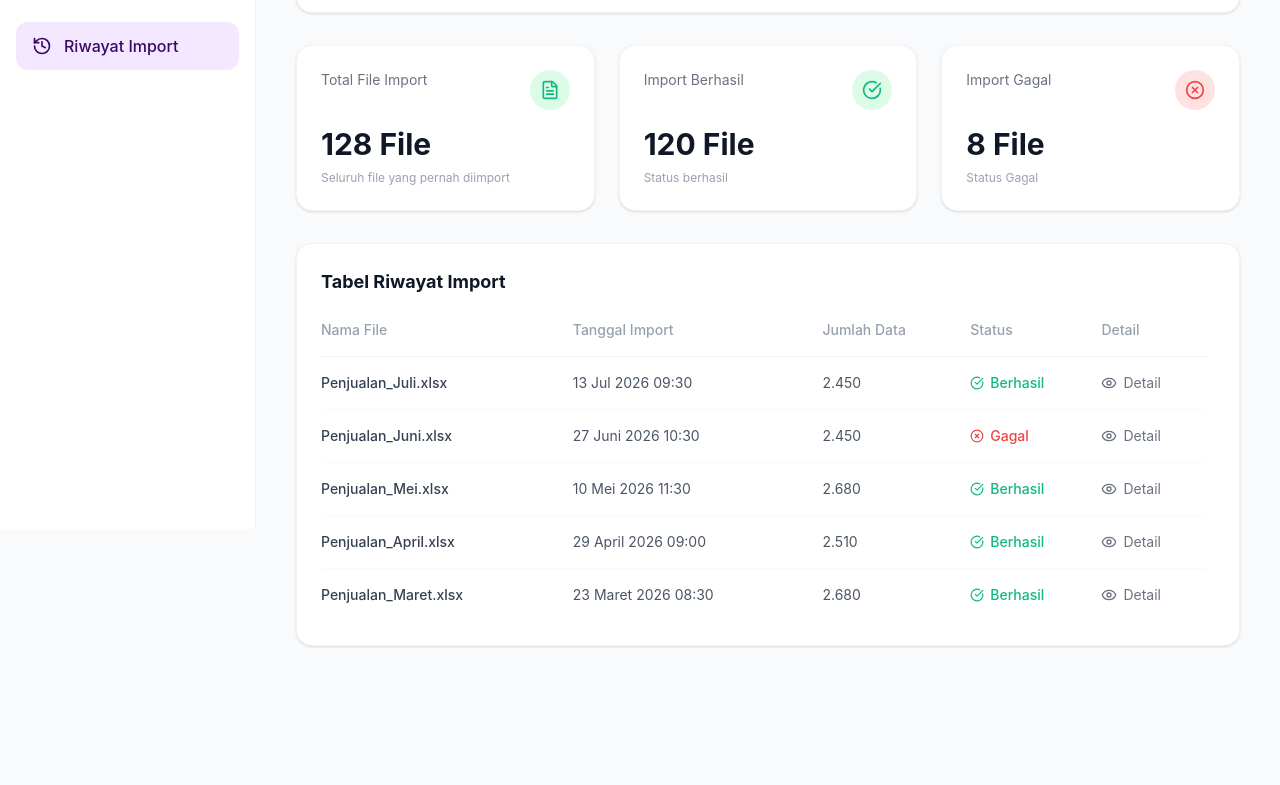
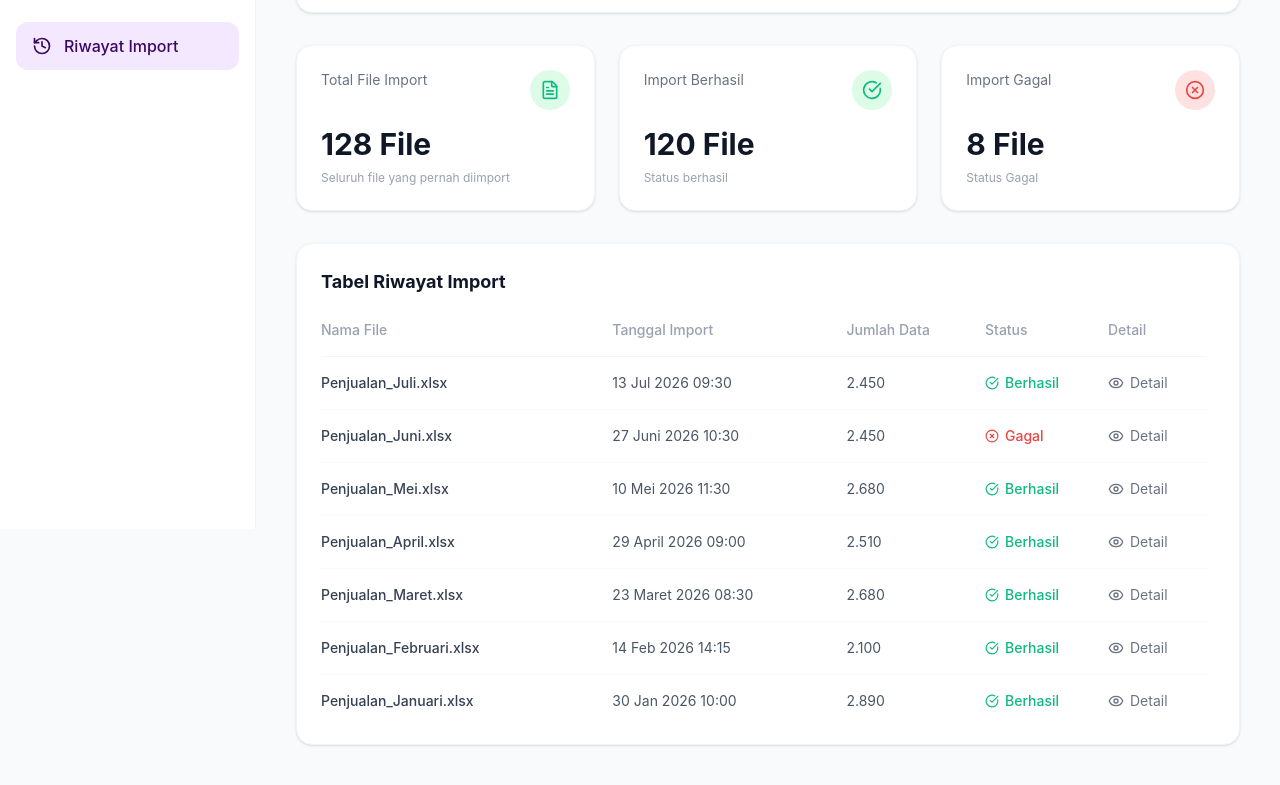
Before and after one commit to Grandy19/iwpaint-dashboard, a React (Vite) app in the folder frontend/: page /import in a window 1280 px wide. Shown: the part 271-1056 px from the top of the page. Before the commit the page ends 957 px from the top, so only its background shows below. Built offline with nearby package versions, Linux system fonts and the light colour scheme.

Commit message:
lanjutan revisi 1

```diff
--- a/frontend/src/pages/ImportDataPage.tsx
+++ b/frontend/src/pages/ImportDataPage.tsx
@@ -23,6 +23,16 @@ export const ImportDataPage = () => {
     { id: 3, name: 'Penjualan_Mei.xlsx', date: '10 Mei 2026 11:30', rows: '2.680', status: 'success' },
     { id: 4, name: 'Penjualan_April.xlsx', date: '29 April 2026 09:00', rows: '2.510', status: 'success' },
     { id: 5, name: 'Penjualan_Maret.xlsx', date: '23 Maret 2026 08:30', rows: '2.680', status: 'success' },
+    { id: 6, name: 'Penjualan_Februari.xlsx', date: '14 Feb 2026 14:15', rows: '2.100', status: 'success' },
+    { id: 7, name: 'Penjualan_Januari.xlsx', date: '30 Jan 2026 10:00', rows: '2.890', status: 'success' },
+    { id: 8, name: 'Penjualan_Desember.xlsx', date: '28 Des 2025 15:45', rows: '3.120', status: 'success' },
+    { id: 9, name: 'Penjualan_November.xlsx', date: '15 Nov 2025 09:20', rows: '2.750', status: 'failed' },
+    { id: 10, name: 'Penjualan_Oktober.xlsx', date: '22 Okt 2025 11:10', rows: '2.430', status: 'success' },
+    { id: 11, name: 'Penjualan_September.xlsx', date: '05 Sep 2025 13:30', rows: '2.660', status: 'success' },
+    { id: 12, name: 'Penjualan_Agustus.xlsx', date: '18 Ags 2025 16:00', rows: '2.800', status: 'success' },
+    { id: 13, name: 'Penjualan_Juli_2025.xlsx', date: '02 Jul 2025 10:45', rows: '2.950', status: 'success' },
+    { id: 14, name: 'Penjualan_Juni_2025.xlsx', date: '25 Jun 2025 08:50', rows: '2.340', status: 'failed' },
+    { id: 15, name: 'Penjualan_Mei_2025.xlsx', date: '12 Mei 2025 14:20', rows: '2.610', status: 'success' },
   ];
 
   return (
```
